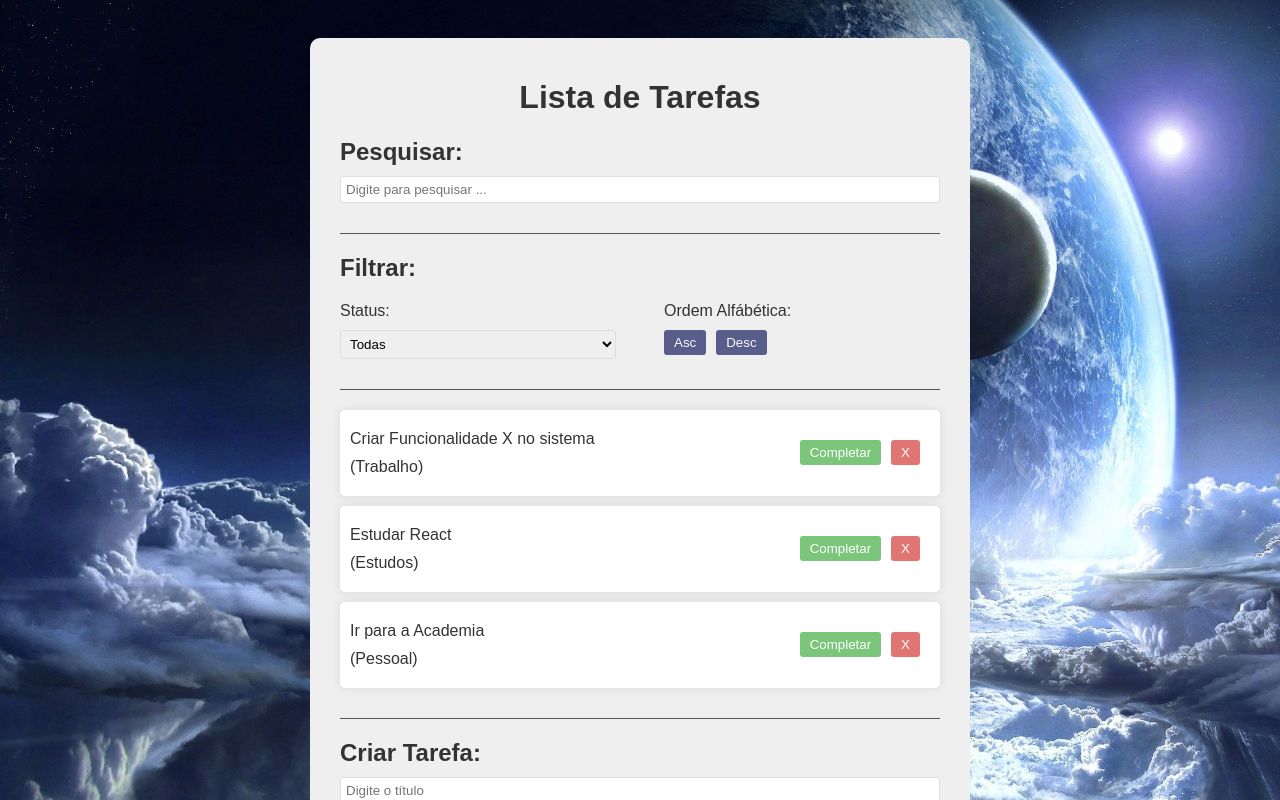
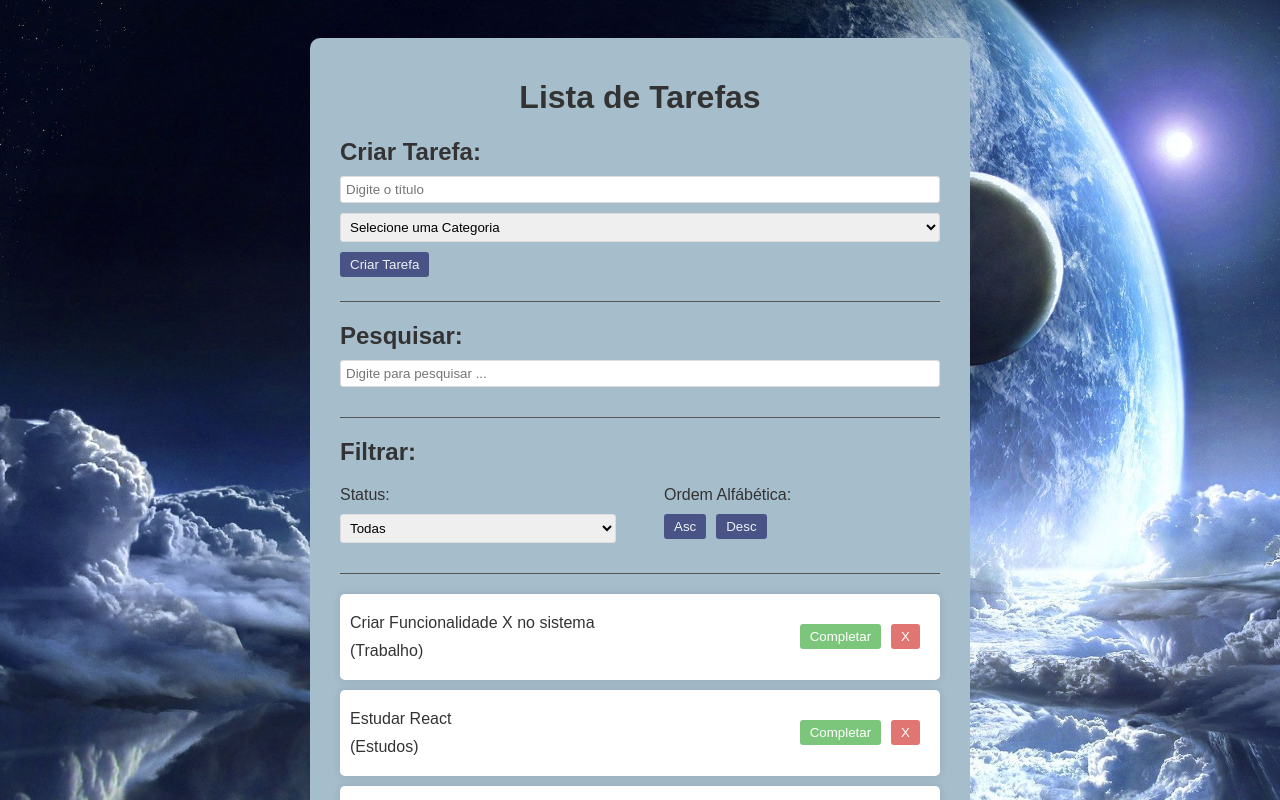
Before and after one commit to Bielzera28/ToDoList, a React (Vite) app: page / in a window 1280 px wide. Shown: the top 800 px of the page. Built offline with nearby package versions, Linux system fonts and the light colour scheme.

Commit message:
Alterações layout

```diff
--- a/index.html
+++ b/index.html
@@ -2,9 +2,8 @@
 <html lang="en">
   <head>
     <meta charset="UTF-8" />
-    <link rel="icon" type="image/svg+xml" href="/vite.svg" />
     <meta name="viewport" content="width=device-width, initial-scale=1.0" />
-    <title>Vite + React</title>
+    <title>To Do List</title>
   </head>
   <body>
     <div id="root"></div>
--- a/src/Index.jsx
+++ b/src/Index.jsx
@@ -66,6 +66,7 @@ function App() {
   return (
     <div className="App">
       <h1>Lista de Tarefas</h1>
+      <TodoForm addTodo={addTodo} />
       <Search search={search} setSearch={setSearch} />
       <Filter filter={filter} setFilter={setFilter} setSort={setSort} />
       <div className="todo-list">
@@ -84,7 +85,6 @@ function App() {
             />
           ))}
       </div>
-      <TodoForm addTodo={addTodo} />
     </div>
   );
 }
--- a/src/styles.scss
+++ b/src/styles.scss
@@ -51,19 +51,19 @@ body {
     .App {
         max-width: 600px;
         margin: 0 auto 300px;
-        background-color: #efefef;
+        background-color: #a6bdcc;
         padding: 20px 30px;
         border-radius: 10px;
 
         .todo-list {
             margin-bottom: 20px;
             padding-bottom: 20px;
-            border-bottom: 1px solid #555;
         }
     }
 
     .todo-form {
         padding-bottom: 1.5rem;
+        border-bottom: 1px solid #555;
     }
 
     .todo {
```
